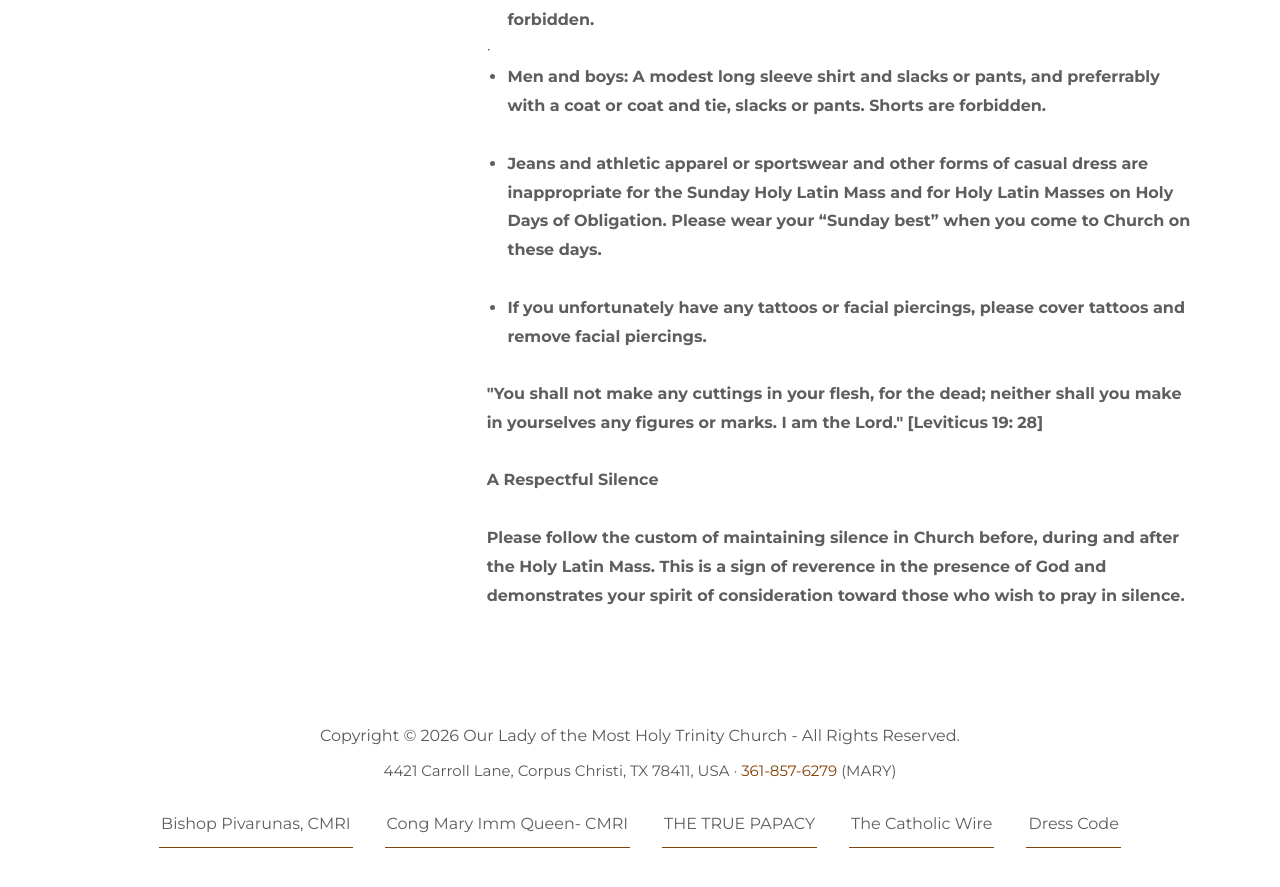
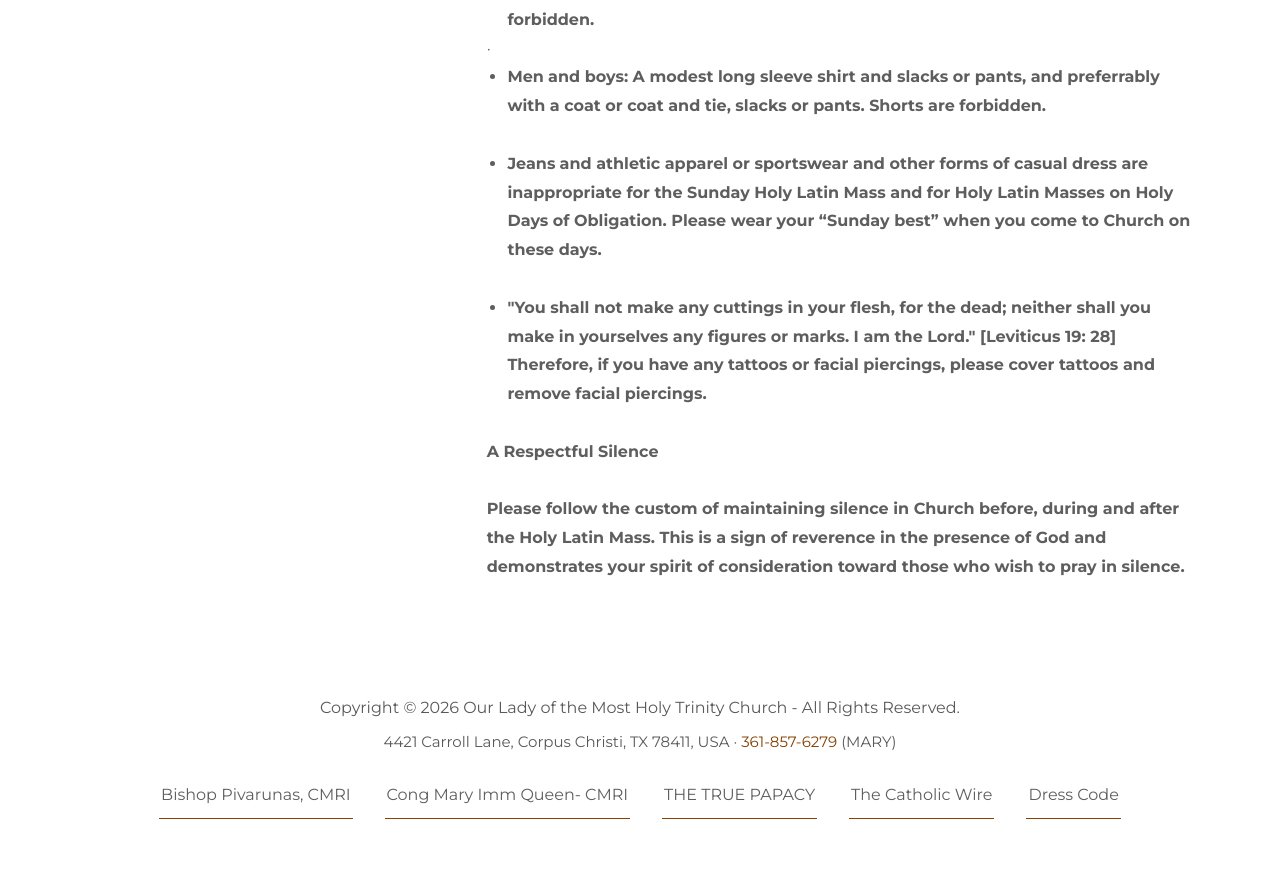
Before and after one commit to ourladymhtchurch/ourladymhtchurch.github.io, a Jekyll site: the page built from dress-code.html, in a window 1280 px wide and 900 px high, scrolled down 715 px. Shown: the top 887 px of the window. Built offline with Jekyll 4.4.1, drawn with Linux system fonts in a browser that asks for light colours.

Commit message:
Open the dress code's tattoo bullet with Leviticus 19:28
The verse moves into the bullet, which now continues "Therefore, if you
have any tattoos..." without "unfortunately".

```diff
--- a/dress-code.html
+++ b/dress-code.html
@@ -35,10 +35,8 @@ description: "The Traditional Catholic dress code observed at the Holy Latin Mas
 </ul>
 <p><br></p>
 <ul>
-<li><strong>If</strong> <strong>you</strong> <strong>unfortunately have any tattoos or facial piercings, please cover tattoos and remove facial piercings.</strong></li>
+<li><strong>"You shall not make any cuttings in your flesh, for the dead; neither shall you make in yourselves any figures or marks. I am the Lord." [Leviticus 19: 28] Therefore, if you have any tattoos or facial piercings, please cover tattoos and remove facial piercings.</strong></li>
 </ul>
-<p><br></p>
-<p><strong>"You shall not make any cuttings in your flesh, for the dead; neither shall you make in yourselves any figures or marks. I am the Lord."</strong> <strong>[Leviticus</strong> <strong>19:</strong> <strong>28]</strong></p>
 <p><br></p>
 <p><strong>A Respectful Silence</strong></p>
 <p><br></p>
```
